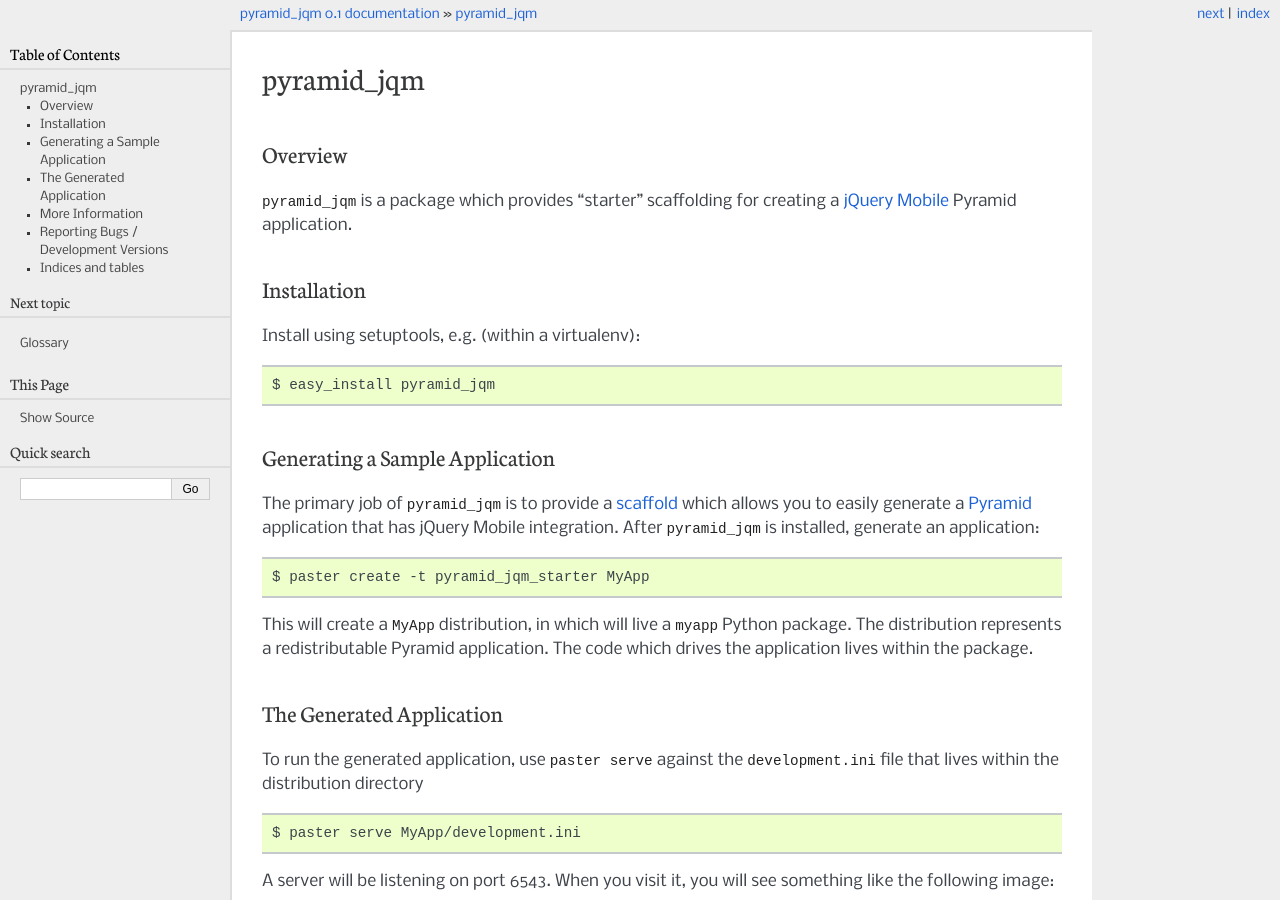
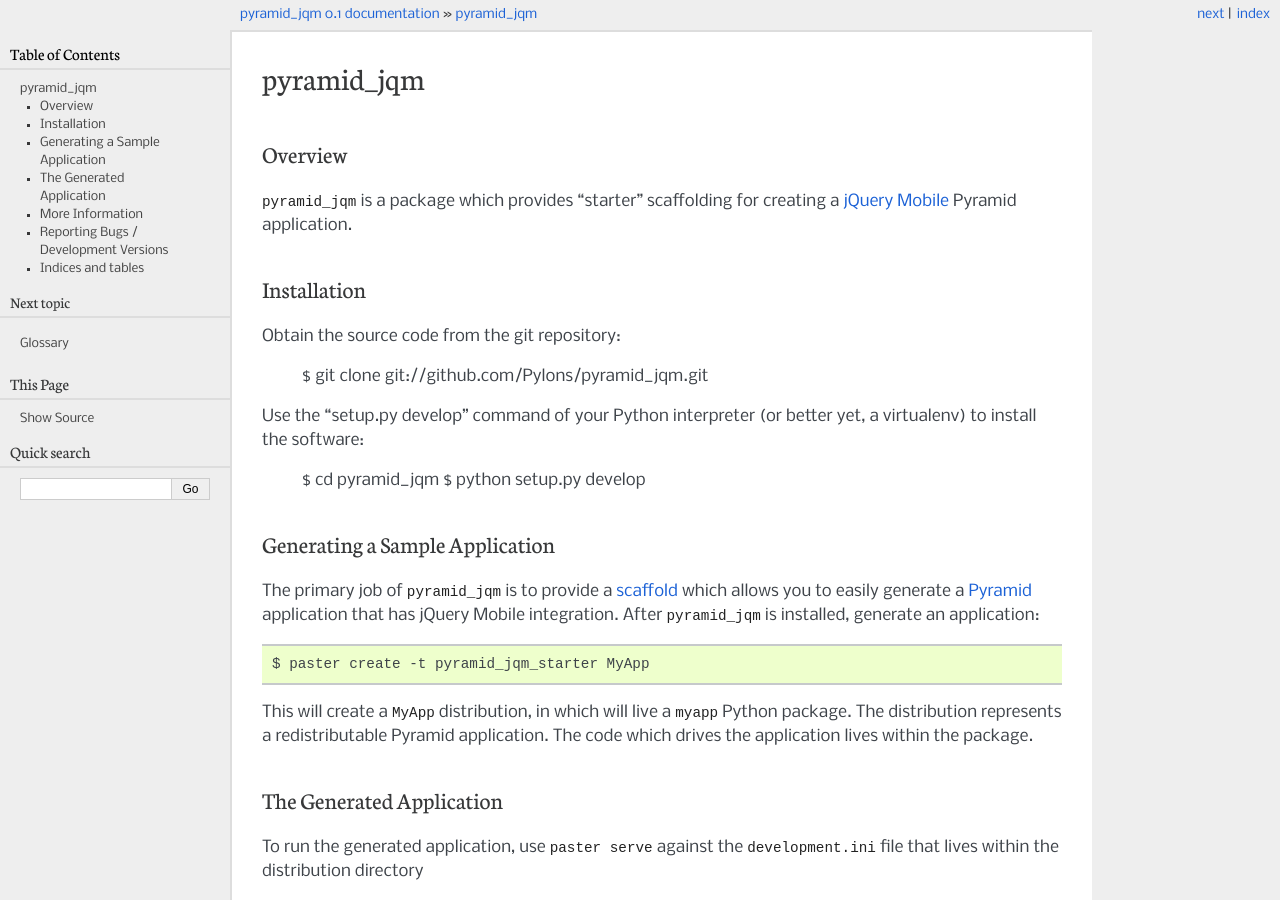
Before and after one commit to Pylons/pyramid_jqm, a Sphinx documentation site: the page built from docs/index.rst, in a window 1280 px wide and 900 px high. Built offline with Sphinx 7.4.7, drawn with Linux system fonts in a browser that asks for light colours.

Commit message:
instruct to use git

```diff
--- a/docs/index.rst
+++ b/docs/index.rst
@@ -10,9 +10,15 @@
 Installation
 ------------
 
-Install using setuptools, e.g. (within a virtualenv)::
+Obtain the source code from the git repository:
 
-  $ easy_install pyramid_jqm
+  $ git clone git://github.com/Pylons/pyramid_jqm.git
+
+Use the "setup.py develop" command of your Python interpreter (or better yet,
+a virtualenv) to install the software:
+
+  $ cd pyramid_jqm
+  $ python setup.py develop
 
 Generating a Sample Application
 -------------------------------
```
